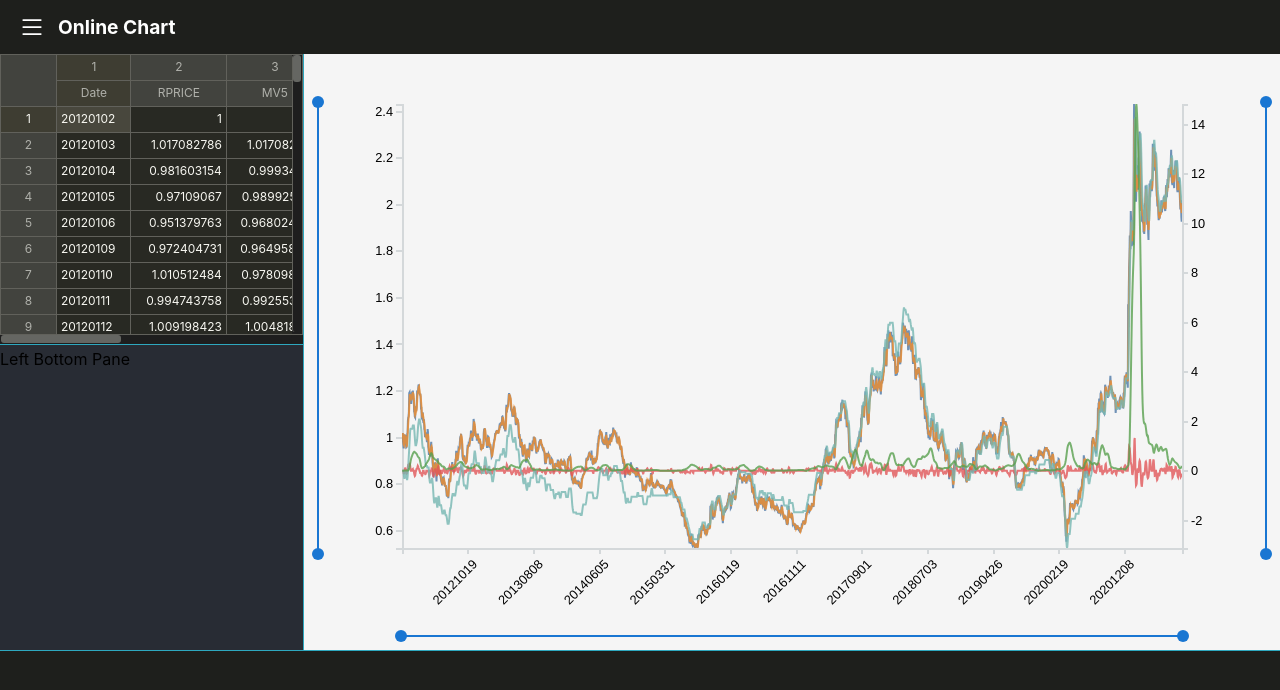
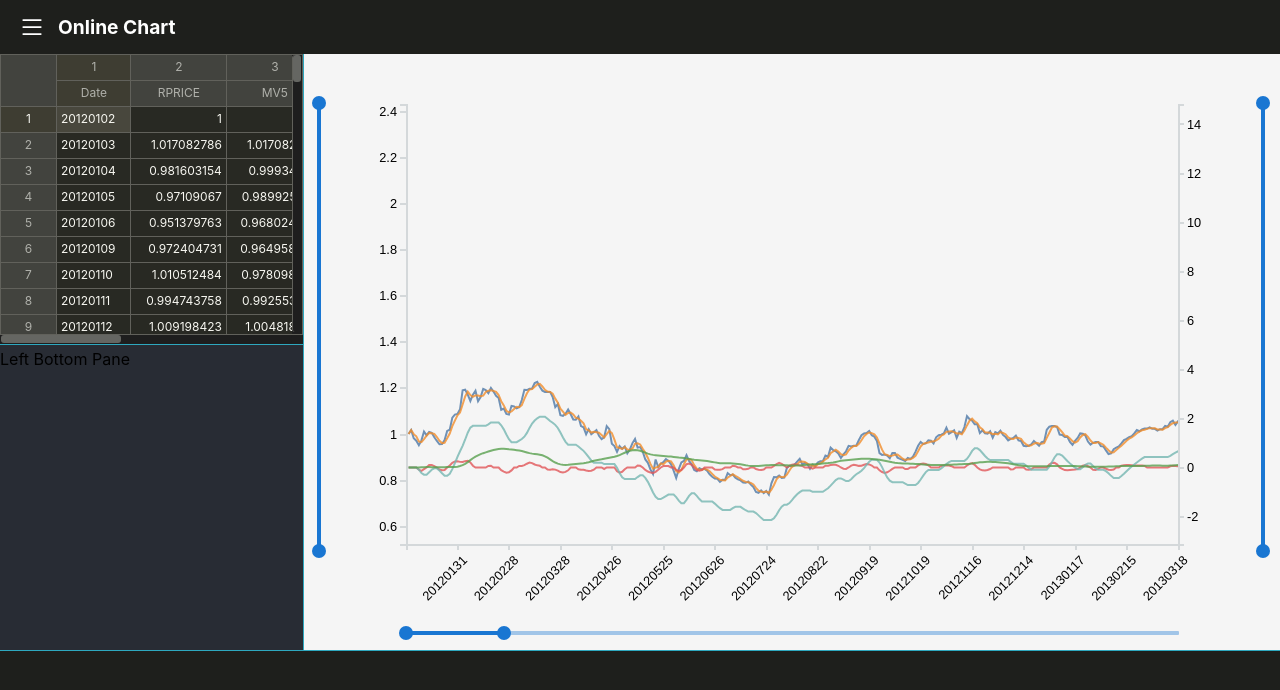
Before and after one commit to love4rh/online-chart, a React (Create React App) app: page / in a window 1280 px wide. Shown: the top 690 px of the page. Built offline with nearby package versions, Linux system fonts and the light colour scheme.

Commit message:
works at 2021-08-22

```diff
--- a/src/app/AppData.js
+++ b/src/app/AppData.js
@@ -34,7 +34,7 @@ const appData = {
     return {
       title: 'sample',
       columns: columns,
-      editable: false
+      editable: true
     };
   }
 };
--- a/src/chart/RunTooltipChart.js
+++ b/src/chart/RunTooltipChart.js
@@ -5,13 +5,11 @@ import * as d3 from 'd3';
 
 import { makeid, isvalid, istrue, numberWithCommas } from '../grid/common.js';
 
-import { RangeSlider } from '../component/RangeSlider.js';
+import { RangeSlider, sliderSize } from '../component/RangeSlider.js';
 
 import './styles.scss';
 
 
-
-const sliderSize = 28;
 
 /**
  * Run Chart
@@ -29,14 +27,15 @@ class RunTooltipChart extends Component {
     height: PropTypes.number, // 차트 세로 넢이
     title: PropTypes.string, // 차트 제목
     data: PropTypes.object.isRequired, // 차팅 데이터. convertToChartData 참고
+    showingRangeX: PropTypes.array, // X축 표시 범위. 없으면 전체
     withSlider: PropTypes.bool, // 데이터 조정을 위한 슬라이더 포함 여부 (가로축)
-    withYSlider: PropTypes.bool // 데이터 조정을 위한 슬라이더 포함 여부 (세로축)
+    withYSlider: PropTypes.bool, // 데이터 조정을 위한 슬라이더 포함 여부 (세로축)
   }
 
   constructor(props) {
     super(props);
 
-    const { width, height, data } = this.props;
+    const { width, height, data, showingRangeX } = this.props;
 
     const withSlider = istrue(this.props.withSlider);
     const withYSlider = istrue(this.props.withYSlider);
@@ -52,7 +51,8 @@ class RunTooltipChart extends Component {
       canvasHeight: height - (withSlider ? sliderSize : 0),
       chartElement: {},
       withSlider,
-      withYSlider
+      withYSlider,
+      userXExtent: showingRangeX
     };
 
     this.hideTimeOut = null;
@@ -185,8 +185,8 @@ class RunTooltipChart extends Component {
     return { bisectDate, axisX, axesY };
   }
 
-  updateD3Chart = (userXExtent, userYExtent) => {
-    const { chartDiv, compID, margin, data, chartElement, canvasWidth, canvasHeight } = this.state;
+  updateD3Chart = () => {
+    const { chartDiv, compID, margin, data, chartElement, canvasWidth, canvasHeight, userXExtent, userYExtent } = this.state;
     const { bisectDate, axisX, axesY } = chartElement;
 
     // xData가 null이면 data index임. xData가 null이 아니고 dateTimeAxis가 false이면 label임.
@@ -284,7 +284,7 @@ class RunTooltipChart extends Component {
           tooltipBox.append('div')
             .classed('tooltipItem', true)
             .style('color', dd.color)
-            .style('opacity', '0.8')
+            // .style('opacity', '0.8')
             .text(`${dd.title}: ${dd.data[dataIdx]}`);
 
           sCount += 1;
@@ -362,20 +362,21 @@ class RunTooltipChart extends Component {
   }
 
   handleSliderEvent = (axisType) => (type, param) => {
+    const { userYExtent } = this.state;
     // console.log('handleSliderEvent', axisType, type, param);
 
     if( axisType === 'X' ) {
-      this.updateD3Chart(param);
+      this.setState({ userXExtent: param });
     } else if( axisType === 'Y1' ) {
-      this.updateD3Chart(null, [param, null]);
+      this.setState({ userYExtent: [param, userYExtent && userYExtent[1]] });
     } else if( axisType === 'Y2' ) {
-      this.updateD3Chart(null, [null, param]);
+      this.setState({ userYExtent: [userYExtent && userYExtent[0], param] });
     }
   }
 
   render() {
     const { width } = this.props;
-    const { data, chartDiv, margin, withSlider, withYSlider } = this.state;
+    const { data, chartDiv, margin, withSlider, withYSlider, userXExtent, userYExtent } = this.state;
     const { xData, dateTimeAxis, extentX, extentY } = data;
 
     const a = 9, p = 8;
@@ -392,6 +393,7 @@ class RunTooltipChart extends Component {
             }}>
               <RangeSlider
                 valueRange={extentY[0]}
+                selectedRange={userYExtent && userYExtent[0]}
                 onEvent={this.handleSliderEvent('Y1')}
                 vertical={true}
                 tipTextPos={'right'}
@@ -407,6 +409,7 @@ class RunTooltipChart extends Component {
             }}>
               <RangeSlider
                 valueRange={extentY[1]}
+                selectedRange={userYExtent && userYExtent[1]}
                 onEvent={this.handleSliderEvent('Y2')}
                 vertical={true}
                 tipTextPos={'left'}
@@ -424,6 +427,7 @@ class RunTooltipChart extends Component {
           }}>
             <RangeSlider
               valueRange={extentX}
+              selectedRange={userXExtent}
               labelData={xData}
               onEvent={this.handleSliderEvent('X')}
               dateTime={dateTimeAxis}
--- a/src/chart/styles.scss
+++ b/src/chart/styles.scss
@@ -63,6 +63,7 @@
   padding: 2px 4px;
   border-radius: 4px;
   min-width: 110px;
+  opacity: 0.8;
 }
 
 .tooltipItem {
--- a/src/component/RangeSlider.js
+++ b/src/component/RangeSlider.js
@@ -5,6 +5,8 @@ import { isundef, cp, istrue, isvalid, dateToString, nvl } from '../grid/common'
 
 import './RangeSlider.scss';
 
+
+export const sliderSize = 32;
 
 
 /**
@@ -228,17 +230,18 @@ class RangeSlider extends Component {
 
     const thumbPos = sRange.map(v => (vertical ? (range[1] - v) : (v - range[0])) / (range[1] - range[0]) * 100 );
     const actType = isvalid(mouseState) && mouseState.type;
+    const L = 4;
 
     // set up dimension depending on vertical
     let styleMain = {}, styleRail = {}, styleTrack = {};
     if( vertical ) {
-      styleMain = { width:`2px`, height:`100%`, padding:`0 13px` };
-      styleRail = { width:`2px`, height:`100%` };
-      styleTrack = { width:`2px`, top:`${Math.min(thumbPos[1], thumbPos[0])}%`, height:`${Math.abs(thumbPos[1] - thumbPos[0])}%` };
+      styleMain = { width:`${L}px`, height:`100%`, padding:`0 13px` };
+      styleRail = { width:`${L}px`, height:`100%` };
+      styleTrack = { width:`${L}px`, top:`${Math.min(thumbPos[1], thumbPos[0])}%`, height:`${Math.abs(thumbPos[1] - thumbPos[0])}%` };
     } else {
-      styleMain = { width:`100%`, height:`2px`, padding:`13px 0` };
-      styleRail = { width:`100%`, height:`2px` };
-      styleTrack = { height:`2px`, left:`${Math.min(thumbPos[1], thumbPos[0])}%`, width:`${Math.abs(thumbPos[1] - thumbPos[0])}%` };
+      styleMain = { width:`100%`, height:`${L}px`, padding:`13px 0` };
+      styleRail = { width:`100%`, height:`${L}px` };
+      styleTrack = { height:`${L}px`, left:`${Math.min(thumbPos[1], thumbPos[0])}%`, width:`${Math.abs(thumbPos[1] - thumbPos[0])}%` };
     }
 
   	return (
@@ -263,13 +266,13 @@ class RangeSlider extends Component {
           const textPos = { width:`${valueText[idx].length * 0.5}rem` };
 
           if( tipTextPos === 'top') {
-            textPos.top = `-34px`;
+            textPos.top = `-36px`;
           } else if( tipTextPos === 'bottom') {
-            textPos.bottom = `-34px`;
+            textPos.bottom = `-36px`;
           } else if( tipTextPos === 'right') {
-            textPos.left = `22px`;
+            textPos.left = `24px`;
           } else if( tipTextPos === 'left') {
-            textPos.right = `22px`;
+            textPos.right = `24px`;
           }
 
           return (
--- a/src/component/RangeSlider.scss
+++ b/src/component/RangeSlider.scss
@@ -49,8 +49,8 @@
 }
 
 .rangeThumb {
-	width: 12px;
-	height: 12px;
+	width: 14px;
+	height: 14px;
 	display: flex;
 	outline: 0;
 	position: absolute;
@@ -70,3 +70,7 @@
 .rangeThumb:hover .thumbText, .showThumbText {
 	transform: scale(1);
 }
+
+.rangeTrack:hover ~ .rangeThumb .thumbText {
+	transform: scale(1);
+}
--- a/src/view/AppFrame.js
+++ b/src/view/AppFrame.js
@@ -118,7 +118,12 @@ class AppFrame extends Component {
             onLayoutChange={this.handleLayoutChanged('leftRight')}
           />
           <div key={`chart-${drawKey}`} className="rightPane" style={{ flexBasis:`${mainWidth}px` }}>
-            <RunTooltipChart data={chartData} withSlider={true} withYSlider={true} width={mainWidth} height={mainHeight} />
+            <RunTooltipChart
+              data={chartData}
+              showingRangeX={[0, 300]}
+              withSlider={true} withYSlider={true}
+              width={mainWidth} height={mainHeight}
+            />
           </div>
         </div>
         <LayoutDivider direction={DividerDirection.horizontal}
```
